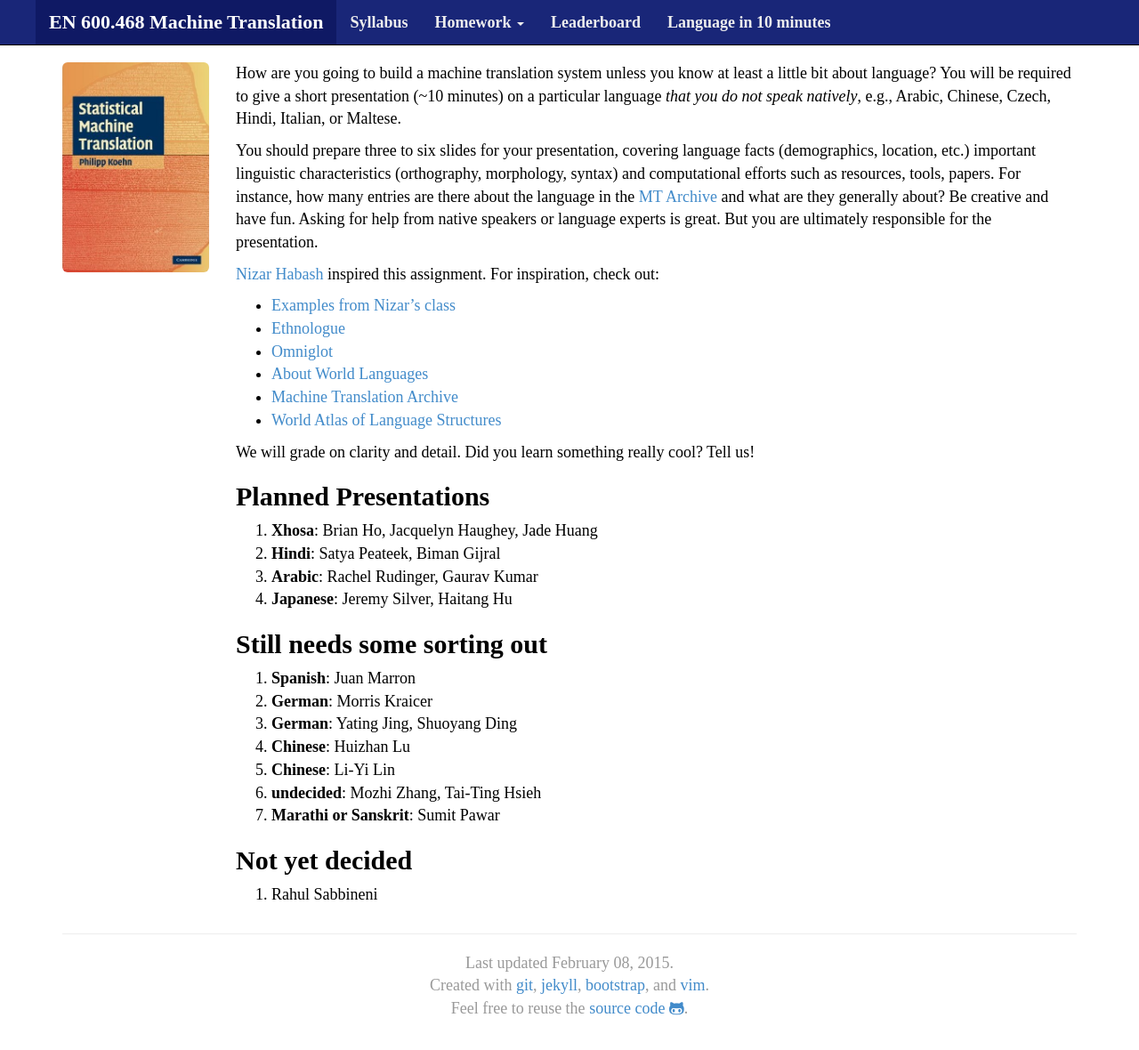
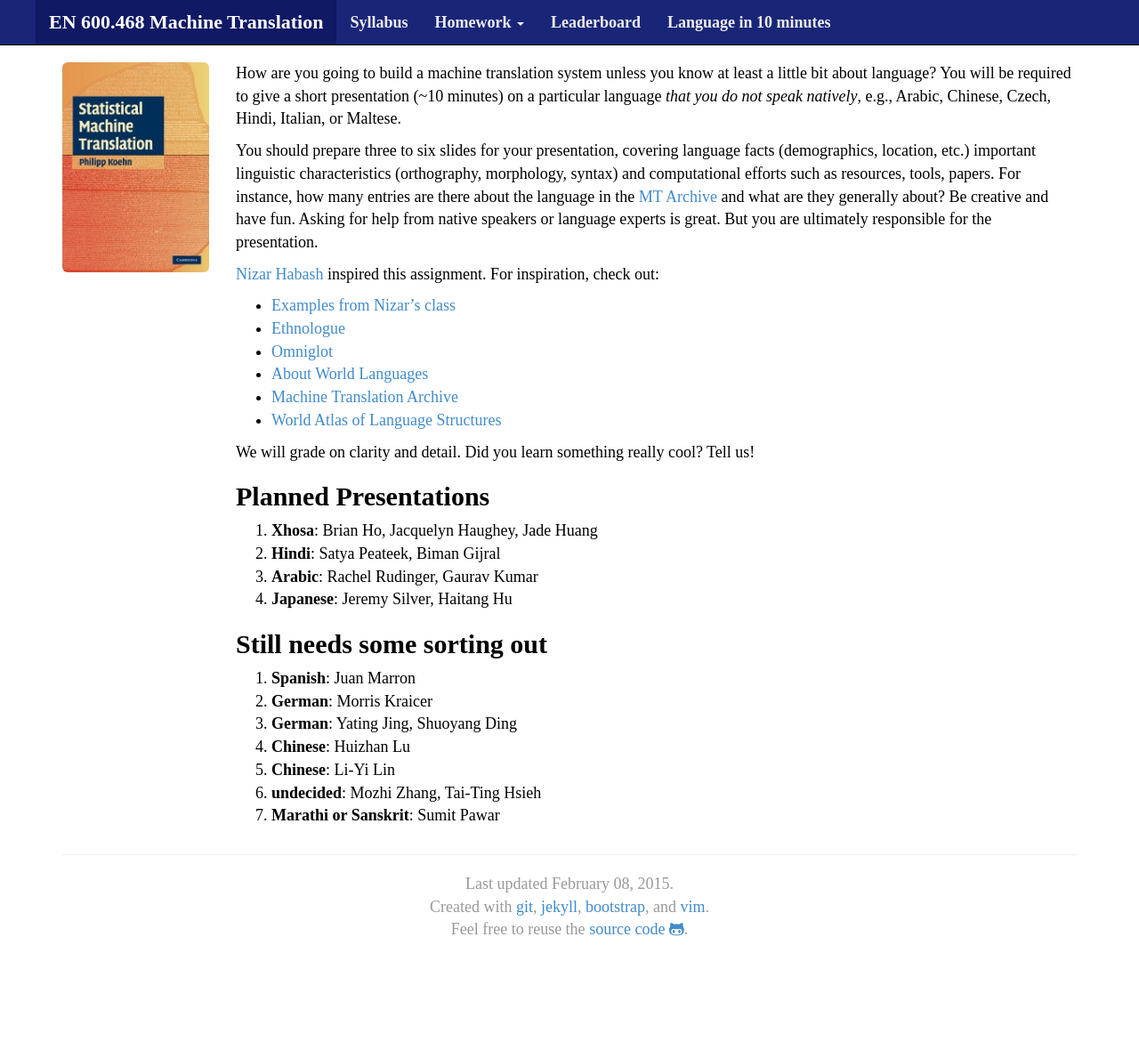
Before and after one commit to mt-class/jhu, a Jekyll site: the page built from lin10.md, in a window 1280 px wide and 1198 px high. Shown: the top 1180 px of the window at 89% size. Built offline with Jekyll 4.4.1, drawn with Linux system fonts in a browser that asks for light colours; nearby versions of some CDN libraries; some web fonts are replaced.

Commit message:
Update lin10.md

```diff
--- a/lin10.md
+++ b/lin10.md
@@ -51,8 +51,3 @@ Still needs some sorting out
 7. **Chinese**: Li-Yi Lin
 8. **undecided**: Mozhi Zhang, Tai-Ting Hsieh
 10. **Marathi or Sanskrit**: Sumit Pawar
-
-Not yet decided
----------------
-
-1. Rahul Sabbineni
```
